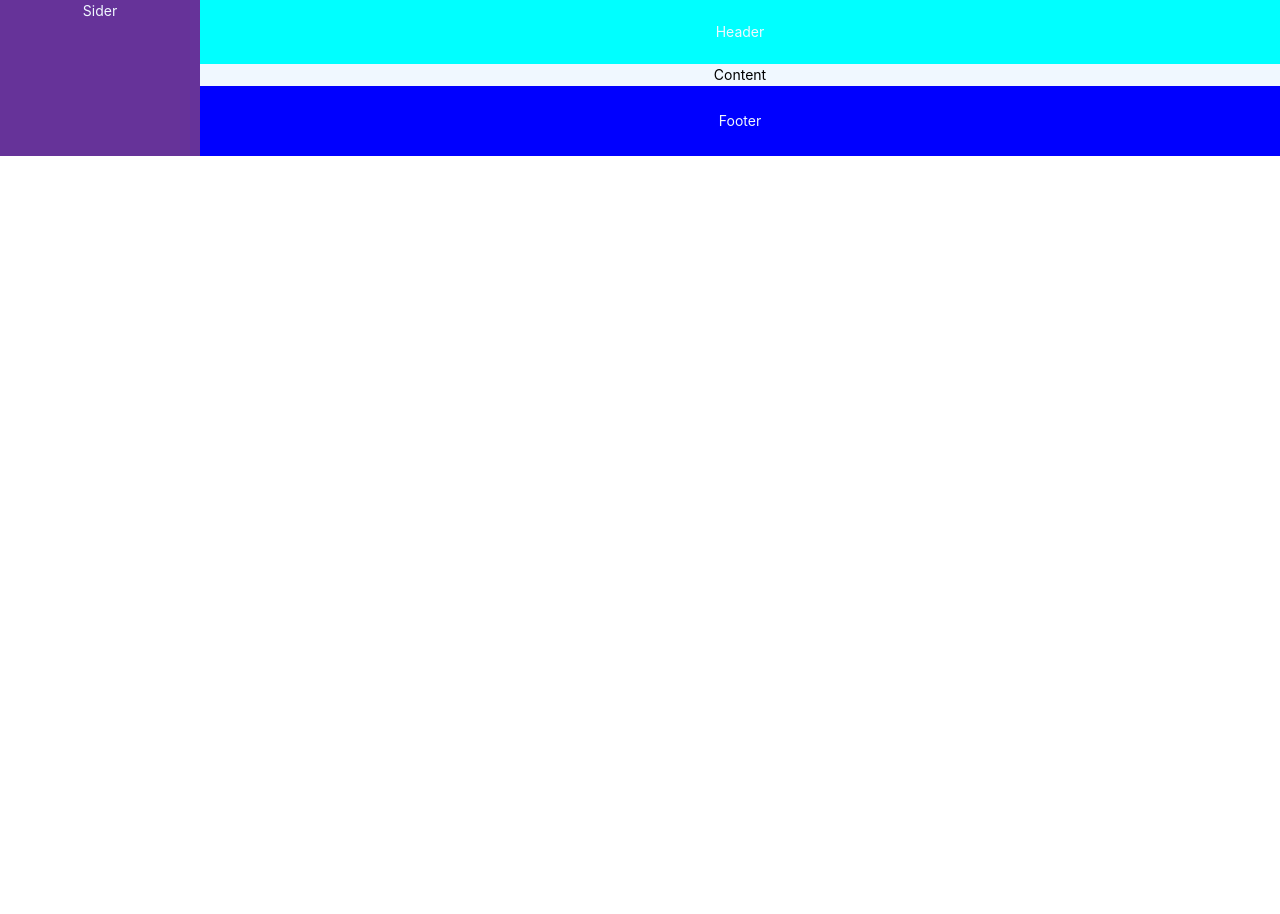
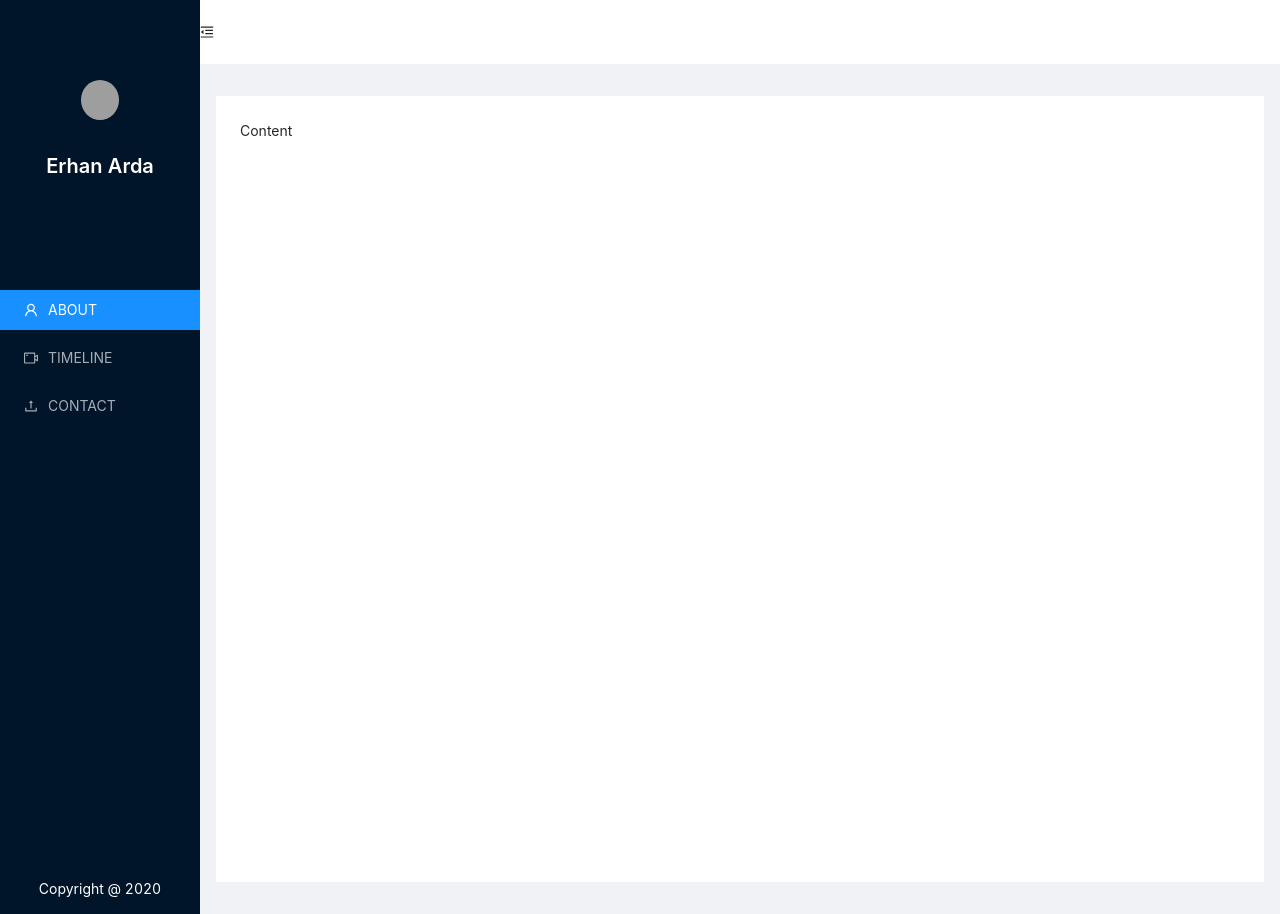
Before and after one commit to ErhanArda/portfolio-website, a React (Create React App) app: page / in a window 1280 px wide. Before the commit the page ends 800 px from the top, so only its background shows below. Built offline with nearby package versions, Linux system fonts and the light colour scheme; grey boxes are pictures that could not be loaded.

Commit message:
styled components added Menu components added

```diff
--- a/package.json
+++ b/package.json
@@ -9,7 +9,8 @@
     "antd": "^4.2.5",
     "react": "^16.13.1",
     "react-dom": "^16.13.1",
-    "react-scripts": "3.4.1"
+    "react-scripts": "3.4.1",
+    "styled-components": "^5.1.1"
   },
   "scripts": {
     "start": "react-scripts start",
--- a/src/App.css
+++ b/src/App.css
@@ -1,38 +1,29 @@
-@import '~antd/dist/antd.css';.App {
-  text-align: center;
+@import '~antd/dist/antd.css';
+
+#components-layout-demo-custom-trigger .trigger {
+  font-size: 18px;
+  line-height: 64px;
+  padding: 0 24px;
+  cursor: pointer;
+  transition: color 0.3s;
 }
 
-.App-logo {
-  height: 40vmin;
-  pointer-events: none;
+#components-layout-demo-custom-trigger .trigger:hover {
+  color: #1890ff;
 }
 
-@media (prefers-reduced-motion: no-preference) {
-  .App-logo {
-    animation: App-logo-spin infinite 20s linear;
-  }
+#components-layout-demo-custom-trigger .logo {
+  height: 32px;
+  background: rgba(255, 255, 255, 0.2);
+  margin: 16px;
 }
 
-.App-header {
-  background-color: #282c34;
-  min-height: 100vh;
-  display: flex;
-  flex-direction: column;
-  align-items: center;
-  justify-content: center;
-  font-size: calc(10px + 2vmin);
-  color: white;
+.site-layout .site-layout-background {
+  background: #fff;
 }
 
-.App-link {
-  color: #61dafb;
+.ant-layout-content {
+  margin: 2rem 1rem;
+  padding: 24px;
+  min-height: 86.5vh;
 }
-
-@keyframes App-logo-spin {
-  from {
-    transform: rotate(0deg);
-  }
-  to {
-    transform: rotate(360deg);
-  }
-}
--- a/src/App.js
+++ b/src/App.js
@@ -2,21 +2,20 @@ import React from 'react';
 import { Layout } from 'antd';
 import './App.css';
 
-const { Header, Footer, Sider, Content } = Layout;
 
-function App() {
+import { Sidebar } from './components'
+
+
+const App = () => {
+
+
   return (
-    <div className="App">
-
-<Layout>
-      <Sider style={{background:"rebeccapurple",color:"aliceblue"}}>Sider</Sider>
+    <div>
       <Layout>
-        <Header style={{background:"aqua",color:"aliceblue"}}>Header</Header>
-        <Content style={{background:"aliceblue",color:"black"}}>Content</Content>
-        <Footer style={{background:"blue",color:"aliceblue"}}>Footer</Footer>
+        <Sidebar />
       </Layout>
-    </Layout>    </div>
+    </div>
   );
 }
 
-export default App;
+export default App
--- /dev/null
+++ b/src/components/Body.js
@@ -0,0 +1,19 @@
+import React from 'react';
+
+import { Layout } from 'antd';
+
+
+const { Content } = Layout;
+
+
+const Body = () => {
+    return (
+        <>
+            <Content className="site-layout-background">
+                Content
+            </Content>
+        </>
+    )
+}
+
+export default Body
--- /dev/null
+++ b/src/components/HeaderButton.js
@@ -0,0 +1,11 @@
+import React from 'react'
+
+const HeaderButton = () => {
+    return (
+        <div>
+            HeaderButton
+        </div>
+    )
+}
+
+export default HeaderButton
--- /dev/null
+++ b/src/components/MenuItems.js
@@ -0,0 +1,52 @@
+import React from 'react'
+import { Menu, Avatar } from 'antd';
+import {
+    UserOutlined,
+    VideoCameraOutlined,
+    UploadOutlined,
+} from '@ant-design/icons';
+import { ProfilePicture } from './MenuItemsStyles'
+import { Typography } from 'antd';
+
+const { Title } = Typography;
+
+const MenuItems = () => {
+    return (
+        <ProfilePicture>
+            <div style={{ display: "flex",flexDirection:"column", alignSelf: "center",justifyContent:"center", margin: "5rem 0 0 0" }}>
+                <Avatar src="../index.png" style={{ height: "5vh", width: "3vw"}} />
+            </div>
+
+            <div style={{ display: "flex",flexDirection:"column", alignSelf: "center",justifyContent:"center", margin: "2rem 0 6rem 0" }}>
+            <Title level={4} style={{color:"white"}}> Erhan Arda</Title>
+
+
+            </div>
+
+
+
+            <div className="menu-items" style={{ display: "flex", flexDirection: "column" }}>
+                <Menu theme="dark" mode="inline" defaultSelectedKeys={['1']}>
+                    <Menu.Item key="1" icon={<UserOutlined />}>
+                        ABOUT
+            </Menu.Item>
+                    <Menu.Item key="2" icon={<VideoCameraOutlined />}>
+                        TIMELINE
+            </Menu.Item>
+                    <Menu.Item key="3" icon={<UploadOutlined />}>
+                        CONTACT
+            </Menu.Item>
+                </Menu>
+            </div>
+
+
+            <div className="menu-items"
+                style={{ margin: "28rem 0 0 0"}}>
+                <p style={{display:"flex",justifyContent:"center",color:"white"}}>Copyright @ 2020</p>
+            </div>
+
+        </ProfilePicture>
+    )
+}
+
+export default MenuItems
--- /dev/null
+++ b/src/components/MenuItemsStyles.js
@@ -0,0 +1,9 @@
+import styled from "styled-components"
+
+
+export const ProfilePicture = styled.div`
+display: flex;
+flex-direction: column;
+align-self: "center";
+justify-content:"center";
+`
--- /dev/null
+++ b/src/components/Sidebar.js
@@ -0,0 +1,41 @@
+import React, { useState } from 'react';
+
+import { Layout } from 'antd';
+import {
+    MenuUnfoldOutlined,
+    MenuFoldOutlined,
+
+} from '@ant-design/icons';
+import Body from './Body'
+import MenuItems from './MenuItems';
+
+
+
+const { Header, Sider } = Layout;
+
+const Sidebar = () => {
+    const [collapsed, setCollapsed] = useState(false)
+
+    const toggle = () => {
+        setCollapsed(!collapsed)
+    };
+
+    return (
+        <>
+            <Sider trigger={null} collapsible collapsed={collapsed}>
+                <MenuItems />
+            </Sider>
+            <Layout className="site-layout">
+                <Header className="site-layout-background" style={{ padding: 0 }}>
+                    {React.createElement(collapsed ? MenuUnfoldOutlined : MenuFoldOutlined, {
+                        className: 'trigger',
+                        onClick: toggle,
+                    })}
+                </Header>
+                <Body />
+            </Layout>
+        </>
+    )
+}
+
+export default Sidebar
--- /dev/null
+++ b/src/components/index.js
@@ -0,0 +1,4 @@
+import HeaderButton from './HeaderButton'
+import Sidebar from './Sidebar'
+
+export {HeaderButton,Sidebar}
```
Also changed, not shown: src/index.png (added), 1 other file (tests, documents, lock files or other folders).
